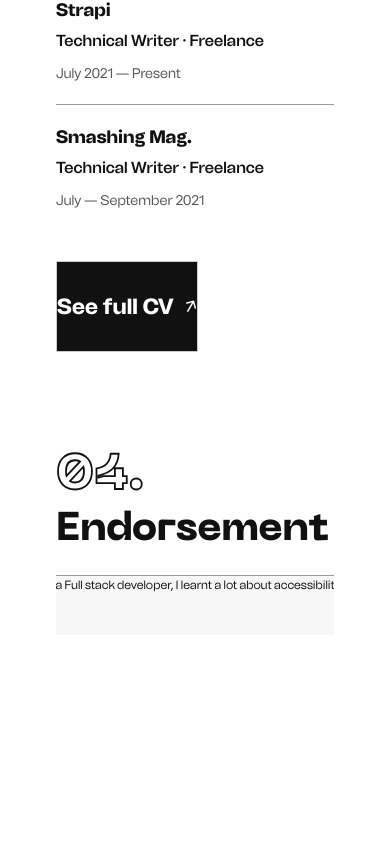
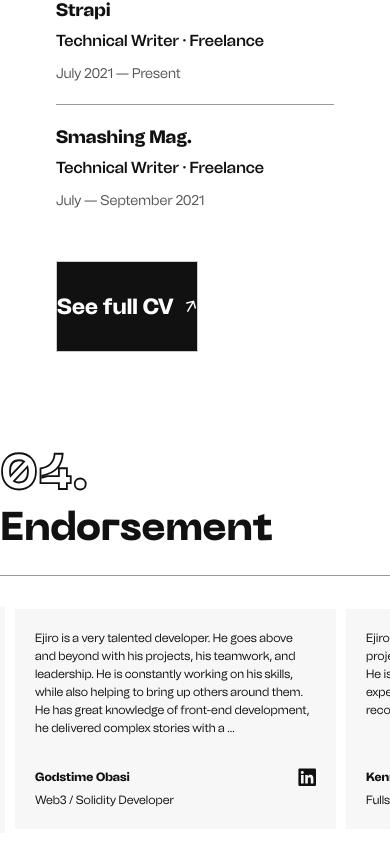
Before and after one commit to ejirocodes/portfolio-1, a Next.js app: page / in a window 390 px wide. Shown: the part 3463-4308 px from the top of the page. Before the commit the page ends 4198 px from the top, so only its background shows below. Built offline with nearby package versions, Linux system fonts and the light colour scheme.

Commit message:
endorsement mobile section

```diff
--- a/components/home/endorsement/Endorsement.tsx
+++ b/components/home/endorsement/Endorsement.tsx
@@ -4,55 +4,49 @@
 import Marquee from "react-fast-marquee";
 
 const Endorsement = () => {
-
   const endorsements = [
     {
       body: `Ejiro is highly skilled, detail oriented Front-end Engineer. As a Full stack developer, I learnt a lot about accessibility and user experience on the Front End from Ejiro. He has always been an advocate for accessibility. Ejiro is your go to guy if you need someone to build a scalable Front End application with Engineering best practices in mind.`,
-        name: 'Faithful Ojebiyi',
-        position: 'Fullstack Engineer',
-
+      name: "Faithful Ojebiyi",
+      position: "Fullstack Engineer",
     },
     {
       body: `Ejiro is a very talented developer. He goes above and beyond with his projects, his teamwork, and leadership. He is constantly working on his skills, while also helping to bring up others around them.
 He has great knowledge of front-end development, he delivered complex stories with a ...`,
-        name: 'Godstime Obasi',
-        position: 'Web3 / Solidity Developer',
-
+      name: "Godstime Obasi",
+      position: "Web3 / Solidity Developer",
     },
     {
       body: `Ejiro and I have worked together on a number of projects, and I have
         really enjoyed working with him. He is a highly decorated software
         developer with experience in building scalable systems. I highly
         recommend him!`,
-        name: 'Kenneth Jimmy',
-        position: 'Fullstack Developer + Devops',
-
+      name: "Kenneth Jimmy",
+      position: "Fullstack Developer + Devops",
     },
     {
       body: `Ejiro’s ability to handle multiple projects was unlike any I’ve seen before and helped in the productivity level of our  company. He is very reliable and very committed. As a team member or a leader, Ejiro earns my highest recommendation ever.`,
-        name: 'Miguel Ángel González Martínez',
-        position: 'Software Engineer',
-
+      name: "Miguel Ángel González Martínez",
+      position: "Software Engineer",
     },
     {
       body: `Ejiro is a talented software engineer and frontend developer with vast understanding of React.js, vue.js. Working with him at the tech4dev project was a great experience and I will recommend him.`,
-        name: 'Benedict Ama',
-        position: 'Software Engineer',
+      name: "Benedict Ama",
+      position: "Software Engineer",
     },
     {
       body: `Ejiro is an experienced, versatile, and detailed frontend developer who approaches every project from a creative perspective. Ejiro has made a high increase in the productivity level of the company`,
-        name: 'Ijeoma Okoh',
-        position: 'Product Manager',
+      name: "Ijeoma Okoh",
+      position: "Product Manager",
     },
     {
       body: `Ejiro knows his craft and owns it. It’s nice to work with a professional that is self-aware in his field. If you’re looking for a skilled developer to build a high-end interactive application, then Ejiro is your best deal!`,
-        name: 'Rebecca Udom',
-        position: 'Project Management',
+      name: "Rebecca Udom",
+      position: "Project Management",
     },
-
-  ]
+  ];
   return (
-    <section className="container-space md:mb-[150px] mb-[100px]">
+    <section className="md:mb-[150px] mb-[100px]">
       <div className="md:mb-[40px] mb-[25px] items-start tech-container">
         <h1 className="stroke-heading  md:w-1/2">
           <span className="stroke-text stroke">04.</span>
@@ -60,18 +54,17 @@
         </h1>
       </div>
       <LineHoriz />
-      <section className="md:mt-[60px]">
-      <Marquee pauseOnHover={true} speed={50}>
-       {endorsements.map((endorsement) => (
-         <div className="mr-[30px]">
- <EndorsementCard endorsement={endorsement} key={endorsement.body}/>
- </div>
-       ))}
-      </Marquee>
-            </section>
-
+      <section className="md:mt-[60px] mt-[30px]">
+        <Marquee pauseOnHover={true} gradient={false} speed={50}>
+          {endorsements.map((endorsement) => (
+            <div className="md:mr-[30px] mr-[10px]" key={endorsement.body}>
+              <EndorsementCard endorsement={endorsement} />
+            </div>
+          ))}
+        </Marquee>
+      </section>
     </section>
   );
-}
+};
 
 export default Endorsement;
--- a/components/home/endorsement/EndorsementCard.tsx
+++ b/components/home/endorsement/EndorsementCard.tsx
@@ -2,11 +2,13 @@
 
 export default function EndorsementCard({ endorsement }) {
   return (
-    <figure className="bg-[#F7F7F7] md:text-[14px] text-[12px] flex flex-col justify-center md:py-[30px] md:px-[38px] md:w-[509px] h-full md:h-[280px]">
-      <figcaption className="md:mb-[38px]  ">{endorsement.body}</figcaption>
+    <figure className="bg-[#F7F7F7] md:text-[14px] text-[12px] flex flex-col justify-between md:py-[30px] md:px-[38px] p-[20px] md:w-[509px] w-[321px]  md:h-[280px] h-full md:min-h-auto min-h-[220px]">
+      <figcaption className="md:mb-[30px] mb-[20px]  md:leading-[26px] leading-[18px]">
+        {endorsement.body}
+      </figcaption>
       <div className="flex justify-between">
         <figcaption>
-          <p className="font-extrabold mb-[5px]"> {endorsement.name}</p>
+          <p className="font-extrabold mb-[5px] "> {endorsement.name}</p>
           <p>{endorsement.position}</p>
         </figcaption>
         <div>
```
